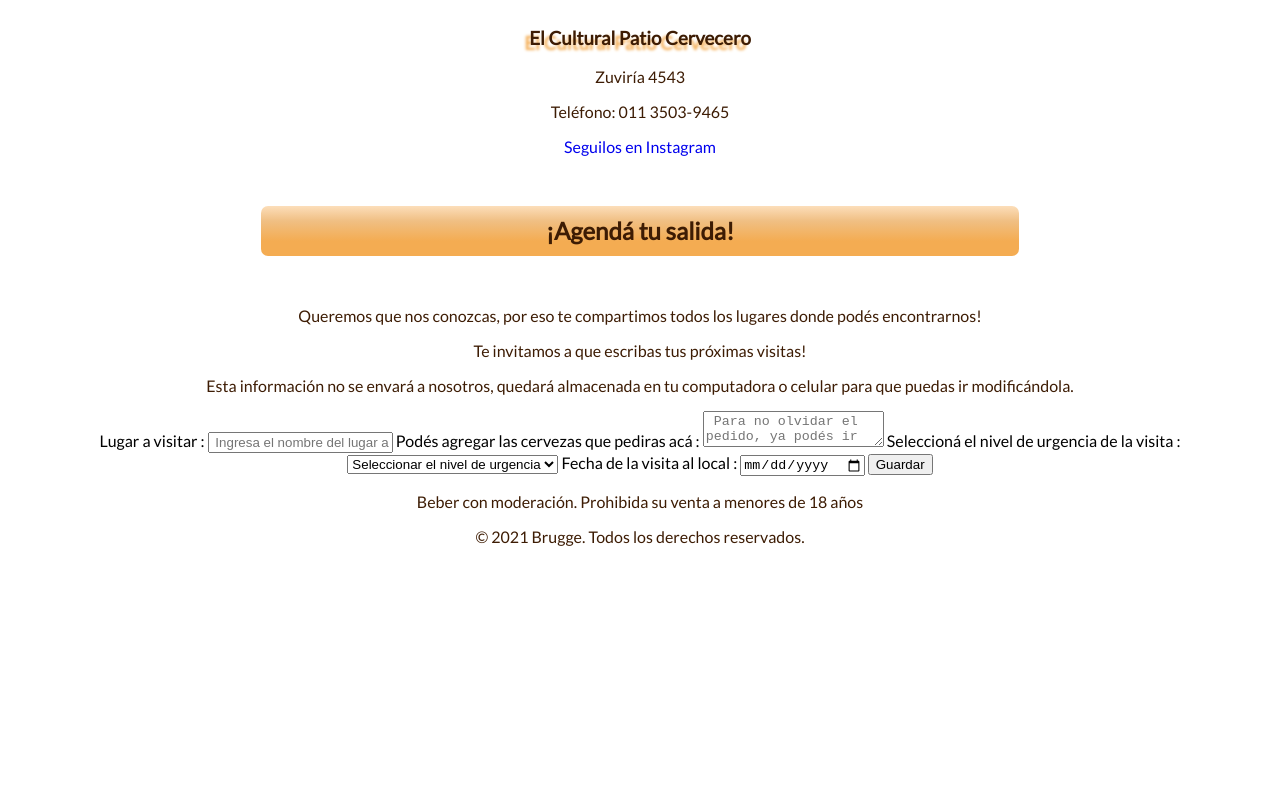
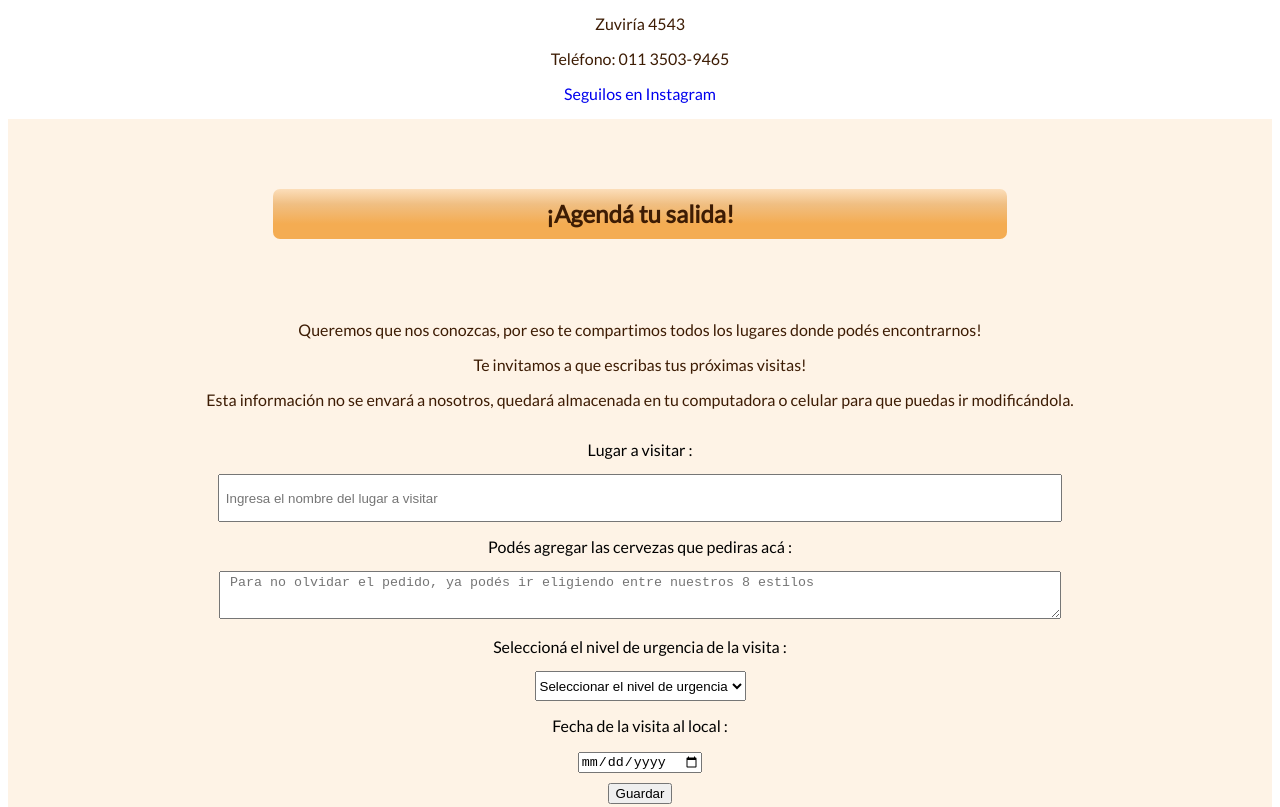
Before and after one commit to eugenia1984/brugge_webdesign, a plain HTML site: page formulario.html in a window 1280 px wide. Shown: the part 1622-2429 px from the top of the page. Before the commit the page ends 2202 px from the top, so only its background shows below. Drawn offline with Linux system fonts and the light colour scheme.

Commit message:
Update donde_estamos.css

```diff
--- a/css/donde_estamos.css
+++ b/css/donde_estamos.css
@@ -3,26 +3,21 @@ header, section, footer{
     margin-left: auto;
     margin-right: auto;
 }
-
 header{
     height: 230px;
     background-color:#F4AC52;
 }
-
 body{
     text-align: center;
     font-family: 'Lato', sans-serif;
 }
-
 section{
     height: 600px;
 }
-
 h2, h3, p{
     color: #3D1C04;
 }
-/* HEADER*/
-
+/************** HEADER***************/
 #marca{
     width: 960px;
     height: 230px;
@@ -35,8 +30,7 @@ h2, h3, p{
     height: 100%;
     margin-left: 5%;
 }
-
-/*SECTION*/
+/**********SECTION***********/
 #titulo{
     background-color: #3D1C04;
     color: #F4AC52;
@@ -47,8 +41,6 @@ h2, h3, p{
     line-height: 100px;
     letter-spacing: 4px;
 }
-
-
 h2{
     background: -moz-linear-gradient(top, #fcdeba, #f0bf83 30%, #F4AC52 70%);
     background: -webkit-linear-gradient(top, #fcdeba, #f0bf83 30%, #F4AC52 70%);
@@ -61,7 +53,6 @@ h2{
 h3{
     text-shadow: -5px 5px 3px #F4AC52;
 }
-
 ul{
     margin: 0px;
     padding: 0px;
@@ -70,39 +61,74 @@ ul{
 ul li p a{
     text-decoration: none;
 }
-
-/*FOOTER*/
-
-footer{
-    height: 80px;
+/******ARTICLE VISITANOS*******/
+#visitanos {
+    width: 100%;
+    height: 100px;
 }
-
-
-#derechos{
-    width: 960px;
-    height: 80px;
+#lienzo1 {
+    color: #3D1C04;
+}
+/****WEB STORAGE****/
+#webStorage {
+    background-color: rgba(244, 171, 82, 0.144);
+    padding: 20px;
+}
+#notasCliente {
+    padding: 15px;
+}
+.tarea-cliente-label, .tarea-cliente-id{
+    display: block;
+    padding: 15px;
+}
+.ancho-personalizado {
+    width: 90%;
+    margin:0 auto;
+    height: 48px;
+    line-height: 18px;
+}
+.tarea-cliente-select {
+    height: 30px;
+}
+.tarea-cliente-boton {
+    display: block;
+    margin: 10px auto;
+}
+/******FOOTER*********/
+footer {
+    width: 100%;
+    display:flex;
+    justify-content: space-between;
     background-color: #3D1C04;
-    float: left;
-    margin-top: 0px;
-    margin-left: auto;
-    margin-right: auto;
-    text-align: center;
-}
-#derechos p{
+    box-sizing: border-box;
+    padding: 1rem;
     color: #F4AC52;
 }
-
+.footer-inner{
+    width: 30%;
+    display:flex;
+    align-items: center;
+    padding: 1rem;
+}
+#derechos-izquierda p {
+    color: #F4AC52;
+}
+#derechos-derecha {
+    display:flex;
+    justify-content: flex-end;
+}
+#derechos-derecha p {
+    color: #F4AC52;
+}
+/**************media querie 600px - 1280px*************/
 @media screen and (min-width:600px) and (max-width:1280px){
     header, section, footer{
         width: 90%;
     }
-
     section{
         height: 610px;
     }
-
-    /* HEADER*/
-
+    /************* HEADER************/
     #marca{
         width: 100%;
     }
@@ -110,31 +136,22 @@ footer{
         height: 100%;
         margin-left: 0%;
     }
-
-    /*SECTION*/
+    /****SECTION**************/
     #titulo{
         width: 100%;
     }
-
-
     h2{
         width: 60%;
     }
-
-
-    /*FOOTER*/
-
-    footer{
-        height: 80px;
+    /***LOCAL STORAGE***/
+    .ancho-personalizado {
+        width: 70%;
+        margin:0 auto;
+        height: 42px;
+        line-height: 18px;
     }
-
-    #derechos{
-        width: 100%;
-
-    }
-
 }
-
+/**********Media querie 320px - 599px************/
 @media screen and (min-width:320px) and (max-width:599px){
     header, section, footer{
         width: 90%;
@@ -143,16 +160,11 @@ footer{
     }
     header{
         height: 100px;
-
     }
-
     section{
         height: 620px;
     }
-
-
-    /* HEADER*/
-
+    /*************** HEADER************/
     #marca{
         width: 90%;
         height: 100px;
@@ -164,19 +176,15 @@ footer{
         margin-top: auto;
         margin-bottom: auto;
     }
-
-    /*SECTION*/
+    /***********SECTION***********/
     #titulo{
         width: 100%;
         height: 100px;
         margin: 5px auto 5px auto;
     }
-
     h2{
         width: 80%;
     }
-
-
     ul{
         margin: 0px;
         padding: 0px;
@@ -185,18 +193,10 @@ footer{
     ul li p a{
         text-decoration: none;
     }
-
-    /*FOOTER*/
-
-    footer{
-        height: 140px;
+    /***LOCAL STORAGE***/
+    .ancho-personalizado {
+        width: 90%;
+        height: 60px;
     }
 
-    #derechos{
-        width: 100%;
-        height: 140px;
-    }
-    #derechos p{
-        margin: 10px 15px 10px 15px;
-    }
 }
```
